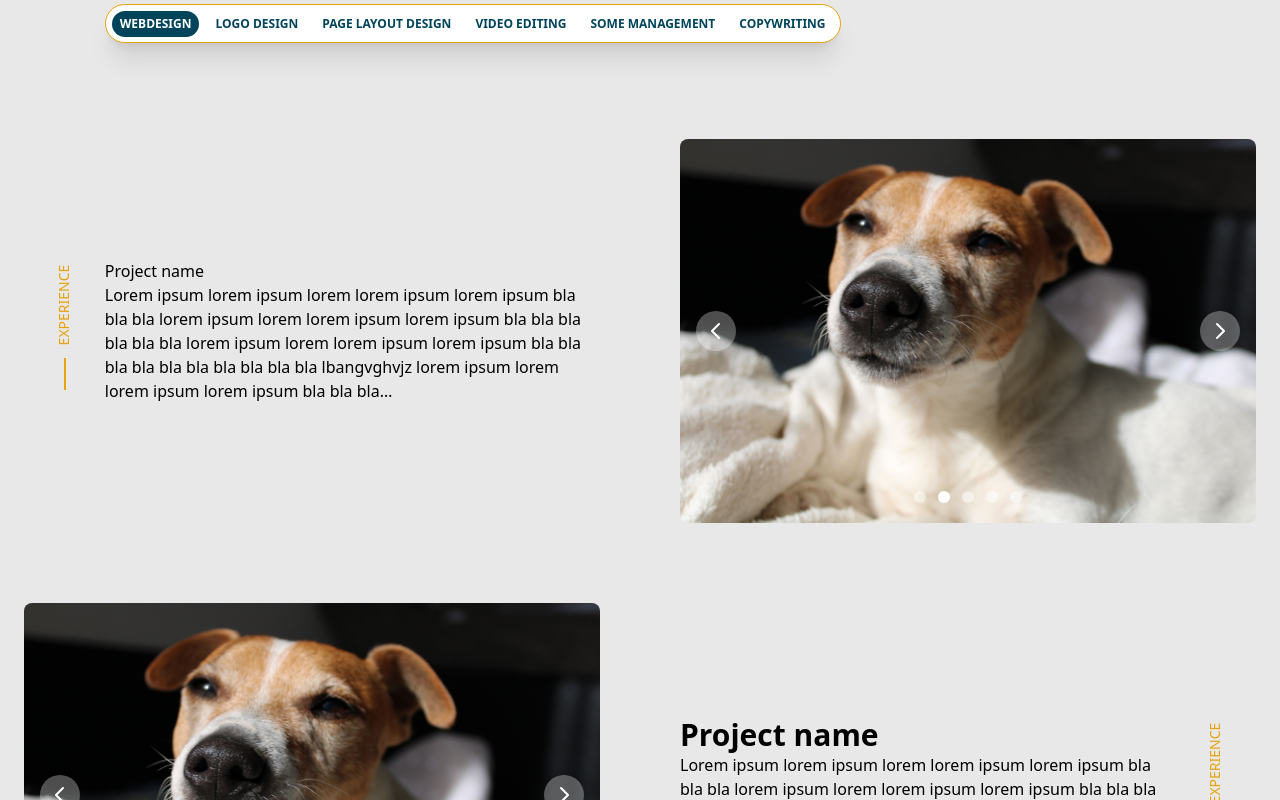
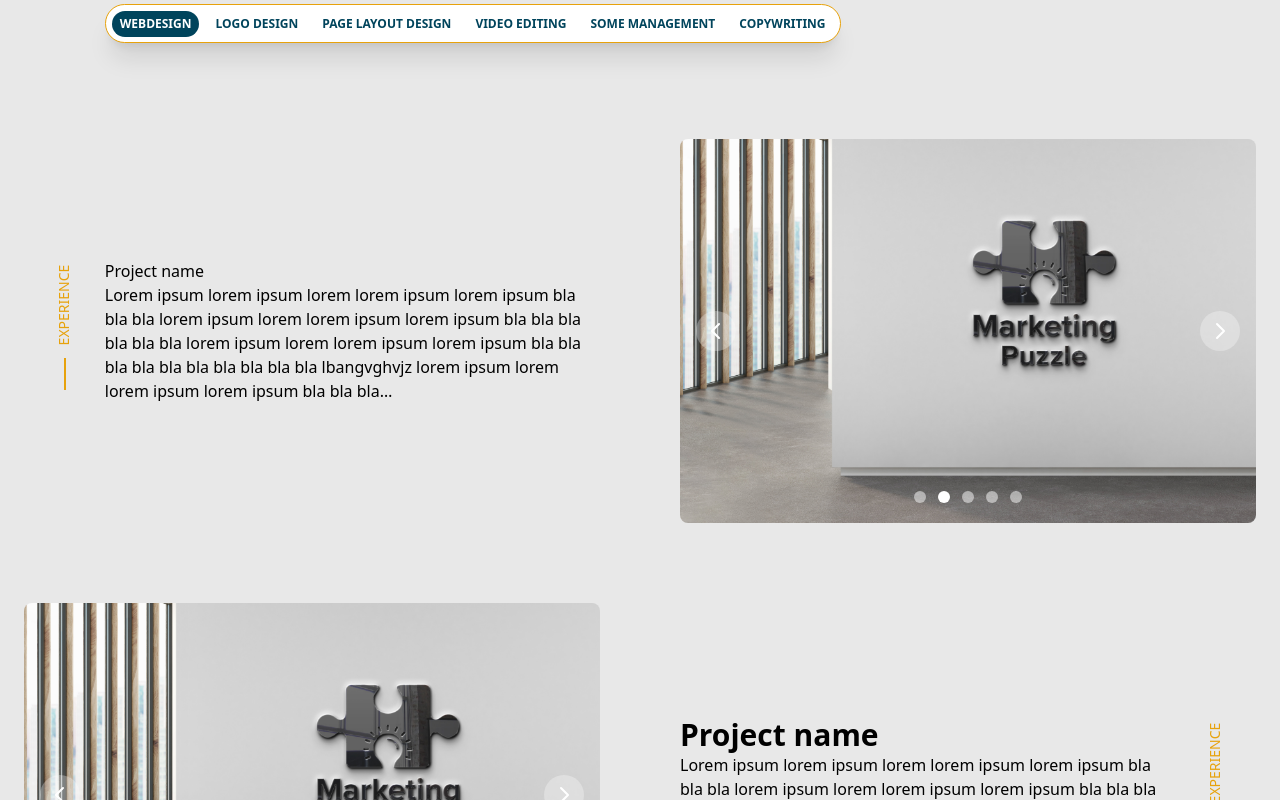
Before and after one commit to noravitkai/norvit-portfolio, a Vue app: page / in a window 1280 px wide. Shown: the part 1980-2780 px from the top of the page. Built offline with nearby package versions, Linux system fonts and the light colour scheme.

Commit message:
update img in sliders

```diff
--- a/src/components/CopywritingSlider.vue
+++ b/src/components/CopywritingSlider.vue
@@ -6,7 +6,7 @@
         <!-- Item 1 -->
         <div class="hidden duration-700 ease-in-out" data-carousel-item>
           <img
-            src="../assets/IMG_0163.JPG"
+            src="../assets/logo-office-mockup.jpg"
             class="absolute left-1/2 top-1/2 block w-full -translate-x-1/2 -translate-y-1/2"
             alt="..."
           />
@@ -14,7 +14,7 @@
         <!-- Item 2 -->
         <div class="hidden duration-700 ease-in-out" data-carousel-item>
           <img
-            src="../assets/IMG_0163.JPG"
+            src="../assets/logo-office-mockup.jpg"
             class="absolute left-1/2 top-1/2 block w-full -translate-x-1/2 -translate-y-1/2"
             alt="..."
           />
@@ -22,7 +22,7 @@
         <!-- Item 3 -->
         <div class="hidden duration-700 ease-in-out" data-carousel-item>
           <img
-            src="../assets/IMG_0163.JPG"
+            src="../assets/logo-office-mockup.jpg"
             class="absolute left-1/2 top-1/2 block w-full -translate-x-1/2 -translate-y-1/2"
             alt="..."
           />
@@ -30,7 +30,7 @@
         <!-- Item 4 -->
         <div class="hidden duration-700 ease-in-out" data-carousel-item>
           <img
-            src="../assets/IMG_0163.JPG"
+            src="../assets/logo-office-mockup.jpg"
             class="absolute left-1/2 top-1/2 block w-full -translate-x-1/2 -translate-y-1/2"
             alt="..."
           />
@@ -38,7 +38,7 @@
         <!-- Item 5 -->
         <div class="hidden duration-700 ease-in-out" data-carousel-item>
           <img
-            src="../assets/IMG_0163.JPG"
+            src="../assets/logo-office-mockup.jpg"
             class="absolute left-1/2 top-1/2 block w-full -translate-x-1/2 -translate-y-1/2"
             alt="..."
           />
--- a/src/components/CopywritingSliderTwo.vue
+++ b/src/components/CopywritingSliderTwo.vue
@@ -6,7 +6,7 @@
         <!-- Item 1 -->
         <div class="hidden duration-700 ease-in-out" data-carousel-item>
           <img
-            src="../assets/IMG_0163.JPG"
+            src="../assets/logo-office-mockup.jpg"
             class="absolute left-1/2 top-1/2 block w-full -translate-x-1/2 -translate-y-1/2"
             alt="..."
           />
@@ -14,7 +14,7 @@
         <!-- Item 2 -->
         <div class="hidden duration-700 ease-in-out" data-carousel-item>
           <img
-            src="../assets/IMG_0163.JPG"
+            src="../assets/logo-office-mockup.jpg"
             class="absolute left-1/2 top-1/2 block w-full -translate-x-1/2 -translate-y-1/2"
             alt="..."
           />
@@ -22,7 +22,7 @@
         <!-- Item 3 -->
         <div class="hidden duration-700 ease-in-out" data-carousel-item>
           <img
-            src="../assets/IMG_0163.JPG"
+            src="../assets/logo-office-mockup.jpg"
             class="absolute left-1/2 top-1/2 block w-full -translate-x-1/2 -translate-y-1/2"
             alt="..."
           />
@@ -30,7 +30,7 @@
         <!-- Item 4 -->
         <div class="hidden duration-700 ease-in-out" data-carousel-item>
           <img
-            src="../assets/IMG_0163.JPG"
+            src="../assets/logo-office-mockup.jpg"
             class="absolute left-1/2 top-1/2 block w-full -translate-x-1/2 -translate-y-1/2"
             alt="..."
           />
@@ -38,7 +38,7 @@
         <!-- Item 5 -->
         <div class="hidden duration-700 ease-in-out" data-carousel-item>
           <img
-            src="../assets/IMG_0163.JPG"
+            src="../assets/logo-office-mockup.jpg"
             class="absolute left-1/2 top-1/2 block w-full -translate-x-1/2 -translate-y-1/2"
             alt="..."
           />
--- a/src/components/LogoSlider.vue
+++ b/src/components/LogoSlider.vue
@@ -6,7 +6,7 @@
         <!-- Item 1 -->
         <div class="hidden duration-700 ease-in-out" data-carousel-item>
           <img
-            src="../assets/IMG_0163.JPG"
+            src="../assets/logo-office-mockup.jpg"
             class="absolute left-1/2 top-1/2 block w-full -translate-x-1/2 -translate-y-1/2"
             alt="..."
           />
@@ -14,7 +14,7 @@
         <!-- Item 2 -->
         <div class="hidden duration-700 ease-in-out" data-carousel-item>
           <img
-            src="../assets/IMG_0163.JPG"
+            src="../assets/logo-office-mockup.jpg"
             class="absolute left-1/2 top-1/2 block w-full -translate-x-1/2 -translate-y-1/2"
             alt="..."
           />
@@ -22,7 +22,7 @@
         <!-- Item 3 -->
         <div class="hidden duration-700 ease-in-out" data-carousel-item>
           <img
-            src="../assets/IMG_0163.JPG"
+            src="../assets/logo-office-mockup.jpg"
             class="absolute left-1/2 top-1/2 block w-full -translate-x-1/2 -translate-y-1/2"
             alt="..."
           />
@@ -30,7 +30,7 @@
         <!-- Item 4 -->
         <div class="hidden duration-700 ease-in-out" data-carousel-item>
           <img
-            src="../assets/IMG_0163.JPG"
+            src="../assets/logo-office-mockup.jpg"
             class="absolute left-1/2 top-1/2 block w-full -translate-x-1/2 -translate-y-1/2"
             alt="..."
           />
@@ -38,7 +38,7 @@
         <!-- Item 5 -->
         <div class="hidden duration-700 ease-in-out" data-carousel-item>
           <img
-            src="../assets/IMG_0163.JPG"
+            src="../assets/logo-office-mockup.jpg"
             class="absolute left-1/2 top-1/2 block w-full -translate-x-1/2 -translate-y-1/2"
             alt="..."
           />
--- a/src/components/LogoSliderTwo.vue
+++ b/src/components/LogoSliderTwo.vue
@@ -6,7 +6,7 @@
         <!-- Item 1 -->
         <div class="hidden duration-700 ease-in-out" data-carousel-item>
           <img
-            src="../assets/IMG_0163.JPG"
+            src="../assets/logo-office-mockup.jpg"
             class="absolute left-1/2 top-1/2 block w-full -translate-x-1/2 -translate-y-1/2"
             alt="..."
           />
@@ -14,7 +14,7 @@
         <!-- Item 2 -->
         <div class="hidden duration-700 ease-in-out" data-carousel-item>
           <img
-            src="../assets/IMG_0163.JPG"
+            src="../assets/logo-office-mockup.jpg"
             class="absolute left-1/2 top-1/2 block w-full -translate-x-1/2 -translate-y-1/2"
             alt="..."
           />
@@ -22,7 +22,7 @@
         <!-- Item 3 -->
         <div class="hidden duration-700 ease-in-out" data-carousel-item>
           <img
-            src="../assets/IMG_0163.JPG"
+            src="../assets/logo-office-mockup.jpg"
             class="absolute left-1/2 top-1/2 block w-full -translate-x-1/2 -translate-y-1/2"
             alt="..."
           />
@@ -30,7 +30,7 @@
         <!-- Item 4 -->
         <div class="hidden duration-700 ease-in-out" data-carousel-item>
           <img
-            src="../assets/IMG_0163.JPG"
+            src="../assets/logo-office-mockup.jpg"
             class="absolute left-1/2 top-1/2 block w-full -translate-x-1/2 -translate-y-1/2"
             alt="..."
           />
@@ -38,7 +38,7 @@
         <!-- Item 5 -->
         <div class="hidden duration-700 ease-in-out" data-carousel-item>
           <img
-            src="../assets/IMG_0163.JPG"
+            src="../assets/logo-office-mockup.jpg"
             class="absolute left-1/2 top-1/2 block w-full -translate-x-1/2 -translate-y-1/2"
             alt="..."
           />
--- a/src/components/PageSlider.vue
+++ b/src/components/PageSlider.vue
@@ -6,7 +6,7 @@
         <!-- Item 1 -->
         <div class="hidden duration-700 ease-in-out" data-carousel-item>
           <img
-            src="../assets/IMG_0163.JPG"
+            src="../assets/logo-office-mockup.jpg"
             class="absolute left-1/2 top-1/2 block w-full -translate-x-1/2 -translate-y-1/2"
             alt="..."
           />
@@ -14,7 +14,7 @@
         <!-- Item 2 -->
         <div class="hidden duration-700 ease-in-out" data-carousel-item>
           <img
-            src="../assets/IMG_0163.JPG"
+            src="../assets/logo-office-mockup.jpg"
             class="absolute left-1/2 top-1/2 block w-full -translate-x-1/2 -translate-y-1/2"
             alt="..."
           />
@@ -22,7 +22,7 @@
         <!-- Item 3 -->
         <div class="hidden duration-700 ease-in-out" data-carousel-item>
           <img
-            src="../assets/IMG_0163.JPG"
+            src="../assets/logo-office-mockup.jpg"
             class="absolute left-1/2 top-1/2 block w-full -translate-x-1/2 -translate-y-1/2"
             alt="..."
           />
@@ -30,7 +30,7 @@
         <!-- Item 4 -->
         <div class="hidden duration-700 ease-in-out" data-carousel-item>
           <img
-            src="../assets/IMG_0163.JPG"
+            src="../assets/logo-office-mockup.jpg"
             class="absolute left-1/2 top-1/2 block w-full -translate-x-1/2 -translate-y-1/2"
             alt="..."
           />
@@ -38,7 +38,7 @@
         <!-- Item 5 -->
         <div class="hidden duration-700 ease-in-out" data-carousel-item>
           <img
-            src="../assets/IMG_0163.JPG"
+            src="../assets/logo-office-mockup.jpg"
             class="absolute left-1/2 top-1/2 block w-full -translate-x-1/2 -translate-y-1/2"
             alt="..."
           />
--- a/src/components/PageSliderTwo.vue
+++ b/src/components/PageSliderTwo.vue
@@ -6,7 +6,7 @@
         <!-- Item 1 -->
         <div class="hidden duration-700 ease-in-out" data-carousel-item>
           <img
-            src="../assets/IMG_0163.JPG"
+            src="../assets/logo-office-mockup.jpg"
             class="absolute left-1/2 top-1/2 block w-full -translate-x-1/2 -translate-y-1/2"
             alt="..."
           />
@@ -14,7 +14,7 @@
         <!-- Item 2 -->
         <div class="hidden duration-700 ease-in-out" data-carousel-item>
           <img
-            src="../assets/IMG_0163.JPG"
+            src="../assets/logo-office-mockup.jpg"
             class="absolute left-1/2 top-1/2 block w-full -translate-x-1/2 -translate-y-1/2"
             alt="..."
           />
@@ -22,7 +22,7 @@
         <!-- Item 3 -->
         <div class="hidden duration-700 ease-in-out" data-carousel-item>
           <img
-            src="../assets/IMG_0163.JPG"
+            src="../assets/logo-office-mockup.jpg"
             class="absolute left-1/2 top-1/2 block w-full -translate-x-1/2 -translate-y-1/2"
             alt="..."
           />
@@ -30,7 +30,7 @@
         <!-- Item 4 -->
         <div class="hidden duration-700 ease-in-out" data-carousel-item>
           <img
-            src="../assets/IMG_0163.JPG"
+            src="../assets/logo-office-mockup.jpg"
             class="absolute left-1/2 top-1/2 block w-full -translate-x-1/2 -translate-y-1/2"
             alt="..."
           />
@@ -38,7 +38,7 @@
         <!-- Item 5 -->
         <div class="hidden duration-700 ease-in-out" data-carousel-item>
           <img
-            src="../assets/IMG_0163.JPG"
+            src="../assets/logo-office-mockup.jpg"
             class="absolute left-1/2 top-1/2 block w-full -translate-x-1/2 -translate-y-1/2"
             alt="..."
           />
--- a/src/components/SomeSlider.vue
+++ b/src/components/SomeSlider.vue
@@ -6,7 +6,7 @@
         <!-- Item 1 -->
         <div class="hidden duration-700 ease-in-out" data-carousel-item>
           <img
-            src="../assets/IMG_0163.JPG"
+            src="../assets/logo-office-mockup.jpg"
             class="absolute left-1/2 top-1/2 block w-full -translate-x-1/2 -translate-y-1/2"
             alt="..."
           />
@@ -14,7 +14,7 @@
         <!-- Item 2 -->
         <div class="hidden duration-700 ease-in-out" data-carousel-item>
           <img
-            src="../assets/IMG_0163.JPG"
+            src="../assets/logo-office-mockup.jpg"
             class="absolute left-1/2 top-1/2 block w-full -translate-x-1/2 -translate-y-1/2"
             alt="..."
           />
@@ -22,7 +22,7 @@
         <!-- Item 3 -->
         <div class="hidden duration-700 ease-in-out" data-carousel-item>
           <img
-            src="../assets/IMG_0163.JPG"
+            src="../assets/logo-office-mockup.jpg"
             class="absolute left-1/2 top-1/2 block w-full -translate-x-1/2 -translate-y-1/2"
             alt="..."
           />
@@ -30,7 +30,7 @@
         <!-- Item 4 -->
         <div class="hidden duration-700 ease-in-out" data-carousel-item>
           <img
-            src="../assets/IMG_0163.JPG"
+            src="../assets/logo-office-mockup.jpg"
             class="absolute left-1/2 top-1/2 block w-full -translate-x-1/2 -translate-y-1/2"
             alt="..."
           />
@@ -38,7 +38,7 @@
         <!-- Item 5 -->
         <div class="hidden duration-700 ease-in-out" data-carousel-item>
           <img
-            src="../assets/IMG_0163.JPG"
+            src="../assets/logo-office-mockup.jpg"
             class="absolute left-1/2 top-1/2 block w-full -translate-x-1/2 -translate-y-1/2"
             alt="..."
           />
--- a/src/components/SomeSliderTwo.vue
+++ b/src/components/SomeSliderTwo.vue
@@ -6,7 +6,7 @@
         <!-- Item 1 -->
         <div class="hidden duration-700 ease-in-out" data-carousel-item>
           <img
-            src="../assets/IMG_0163.JPG"
+            src="../assets/logo-office-mockup.jpg"
             class="absolute left-1/2 top-1/2 block w-full -translate-x-1/2 -translate-y-1/2"
             alt="..."
           />
@@ -14,7 +14,7 @@
         <!-- Item 2 -->
         <div class="hidden duration-700 ease-in-out" data-carousel-item>
           <img
-            src="../assets/IMG_0163.JPG"
+            src="../assets/logo-office-mockup.jpg"
             class="absolute left-1/2 top-1/2 block w-full -translate-x-1/2 -translate-y-1/2"
             alt="..."
           />
@@ -22,7 +22,7 @@
         <!-- Item 3 -->
         <div class="hidden duration-700 ease-in-out" data-carousel-item>
           <img
-            src="../assets/IMG_0163.JPG"
+            src="../assets/logo-office-mockup.jpg"
             class="absolute left-1/2 top-1/2 block w-full -translate-x-1/2 -translate-y-1/2"
             alt="..."
           />
@@ -30,7 +30,7 @@
         <!-- Item 4 -->
         <div class="hidden duration-700 ease-in-out" data-carousel-item>
           <img
-            src="../assets/IMG_0163.JPG"
+            src="../assets/logo-office-mockup.jpg"
             class="absolute left-1/2 top-1/2 block w-full -translate-x-1/2 -translate-y-1/2"
             alt="..."
           />
@@ -38,7 +38,7 @@
         <!-- Item 5 -->
         <div class="hidden duration-700 ease-in-out" data-carousel-item>
           <img
-            src="../assets/IMG_0163.JPG"
+            src="../assets/logo-office-mockup.jpg"
             class="absolute left-1/2 top-1/2 block w-full -translate-x-1/2 -translate-y-1/2"
             alt="..."
           />
--- a/src/components/VideoSlider.vue
+++ b/src/components/VideoSlider.vue
@@ -6,7 +6,7 @@
         <!-- Item 1 -->
         <div class="hidden duration-700 ease-in-out" data-carousel-item>
           <img
-            src="../assets/IMG_0163.JPG"
+            src="../assets/logo-office-mockup.jpg"
             class="absolute left-1/2 top-1/2 block w-full -translate-x-1/2 -translate-y-1/2"
             alt="..."
           />
@@ -14,7 +14,7 @@
         <!-- Item 2 -->
         <div class="hidden duration-700 ease-in-out" data-carousel-item>
           <img
-            src="../assets/IMG_0163.JPG"
+            src="../assets/logo-office-mockup.jpg"
             class="absolute left-1/2 top-1/2 block w-full -translate-x-1/2 -translate-y-1/2"
             alt="..."
           />
@@ -22,7 +22,7 @@
         <!-- Item 3 -->
         <div class="hidden duration-700 ease-in-out" data-carousel-item>
           <img
-            src="../assets/IMG_0163.JPG"
+            src="../assets/logo-office-mockup.jpg"
             class="absolute left-1/2 top-1/2 block w-full -translate-x-1/2 -translate-y-1/2"
             alt="..."
           />
@@ -30,7 +30,7 @@
         <!-- Item 4 -->
         <div class="hidden duration-700 ease-in-out" data-carousel-item>
           <img
-            src="../assets/IMG_0163.JPG"
+            src="../assets/logo-office-mockup.jpg"
             class="absolute left-1/2 top-1/2 block w-full -translate-x-1/2 -translate-y-1/2"
             alt="..."
           />
@@ -38,7 +38,7 @@
         <!-- Item 5 -->
         <div class="hidden duration-700 ease-in-out" data-carousel-item>
           <img
-            src="../assets/IMG_0163.JPG"
+            src="../assets/logo-office-mockup.jpg"
             class="absolute left-1/2 top-1/2 block w-full -translate-x-1/2 -translate-y-1/2"
             alt="..."
           />
--- a/src/components/VideoSliderTwo.vue
+++ b/src/components/VideoSliderTwo.vue
@@ -6,7 +6,7 @@
         <!-- Item 1 -->
         <div class="hidden duration-700 ease-in-out" data-carousel-item>
           <img
-            src="../assets/IMG_0163.JPG"
+            src="../assets/logo-office-mockup.jpg"
             class="absolute left-1/2 top-1/2 block w-full -translate-x-1/2 -translate-y-1/2"
             alt="..."
           />
@@ -14,7 +14,7 @@
         <!-- Item 2 -->
         <div class="hidden duration-700 ease-in-out" data-carousel-item>
           <img
-            src="../assets/IMG_0163.JPG"
+            src="../assets/logo-office-mockup.jpg"
             class="absolute left-1/2 top-1/2 block w-full -translate-x-1/2 -translate-y-1/2"
             alt="..."
           />
@@ -22,7 +22,7 @@
         <!-- Item 3 -->
         <div class="hidden duration-700 ease-in-out" data-carousel-item>
           <img
-            src="../assets/IMG_0163.JPG"
+            src="../assets/logo-office-mockup.jpg"
             class="absolute left-1/2 top-1/2 block w-full -translate-x-1/2 -translate-y-1/2"
             alt="..."
           />
@@ -30,7 +30,7 @@
         <!-- Item 4 -->
         <div class="hidden duration-700 ease-in-out" data-carousel-item>
           <img
-            src="../assets/IMG_0163.JPG"
+            src="../assets/logo-office-mockup.jpg"
             class="absolute left-1/2 top-1/2 block w-full -translate-x-1/2 -translate-y-1/2"
             alt="..."
           />
@@ -38,7 +38,7 @@
         <!-- Item 5 -->
         <div class="hidden duration-700 ease-in-out" data-carousel-item>
           <img
-            src="../assets/IMG_0163.JPG"
+            src="../assets/logo-office-mockup.jpg"
             class="absolute left-1/2 top-1/2 block w-full -translate-x-1/2 -translate-y-1/2"
             alt="..."
           />
--- a/src/components/WebSlider.vue
+++ b/src/components/WebSlider.vue
@@ -6,7 +6,7 @@
         <!-- Item 1 -->
         <div class="hidden duration-700 ease-in-out" data-carousel-item>
           <img
-            src="../assets/IMG_0163.JPG"
+            src="../assets/logo-office-mockup.jpg"
             class="absolute left-1/2 top-1/2 block w-full -translate-x-1/2 -translate-y-1/2"
             alt="..."
           />
@@ -14,7 +14,7 @@
         <!-- Item 2 -->
         <div class="hidden duration-700 ease-in-out" data-carousel-item>
           <img
-            src="../assets/IMG_0163.JPG"
+            src="../assets/logo-office-mockup.jpg"
             class="absolute left-1/2 top-1/2 block w-full -translate-x-1/2 -translate-y-1/2"
             alt="..."
           />
@@ -22,7 +22,7 @@
         <!-- Item 3 -->
         <div class="hidden duration-700 ease-in-out" data-carousel-item>
           <img
-            src="../assets/IMG_0163.JPG"
+            src="../assets/logo-office-mockup.jpg"
             class="absolute left-1/2 top-1/2 block w-full -translate-x-1/2 -translate-y-1/2"
             alt="..."
           />
@@ -30,7 +30,7 @@
         <!-- Item 4 -->
         <div class="hidden duration-700 ease-in-out" data-carousel-item>
           <img
-            src="../assets/IMG_0163.JPG"
+            src="../assets/logo-office-mockup.jpg"
             class="absolute left-1/2 top-1/2 block w-full -translate-x-1/2 -translate-y-1/2"
             alt="..."
           />
@@ -38,7 +38,7 @@
         <!-- Item 5 -->
         <div class="hidden duration-700 ease-in-out" data-carousel-item>
           <img
-            src="../assets/IMG_0163.JPG"
+            src="../assets/logo-office-mockup.jpg"
             class="absolute left-1/2 top-1/2 block w-full -translate-x-1/2 -translate-y-1/2"
             alt="..."
           />
--- a/src/components/WebSliderTwo.vue
+++ b/src/components/WebSliderTwo.vue
@@ -6,7 +6,7 @@
         <!-- Item 1 -->
         <div class="hidden duration-700 ease-in-out" data-carousel-item>
           <img
-            src="../assets/IMG_0163.JPG"
+            src="../assets/logo-office-mockup.jpg"
             class="absolute left-1/2 top-1/2 block w-full -translate-x-1/2 -translate-y-1/2"
             alt="..."
           />
@@ -14,7 +14,7 @@
         <!-- Item 2 -->
         <div class="hidden duration-700 ease-in-out" data-carousel-item>
           <img
-            src="../assets/IMG_0163.JPG"
+            src="../assets/logo-office-mockup.jpg"
             class="absolute left-1/2 top-1/2 block w-full -translate-x-1/2 -translate-y-1/2"
             alt="..."
           />
@@ -22,7 +22,7 @@
         <!-- Item 3 -->
         <div class="hidden duration-700 ease-in-out" data-carousel-item>
           <img
-            src="../assets/IMG_0163.JPG"
+            src="../assets/logo-office-mockup.jpg"
             class="absolute left-1/2 top-1/2 block w-full -translate-x-1/2 -translate-y-1/2"
             alt="..."
           />
@@ -30,7 +30,7 @@
         <!-- Item 4 -->
         <div class="hidden duration-700 ease-in-out" data-carousel-item>
           <img
-            src="../assets/IMG_0163.JPG"
+            src="../assets/logo-office-mockup.jpg"
             class="absolute left-1/2 top-1/2 block w-full -translate-x-1/2 -translate-y-1/2"
             alt="..."
           />
@@ -38,7 +38,7 @@
         <!-- Item 5 -->
         <div class="hidden duration-700 ease-in-out" data-carousel-item>
           <img
-            src="../assets/IMG_0163.JPG"
+            src="../assets/logo-office-mockup.jpg"
             class="absolute left-1/2 top-1/2 block w-full -translate-x-1/2 -translate-y-1/2"
             alt="..."
           />
```
